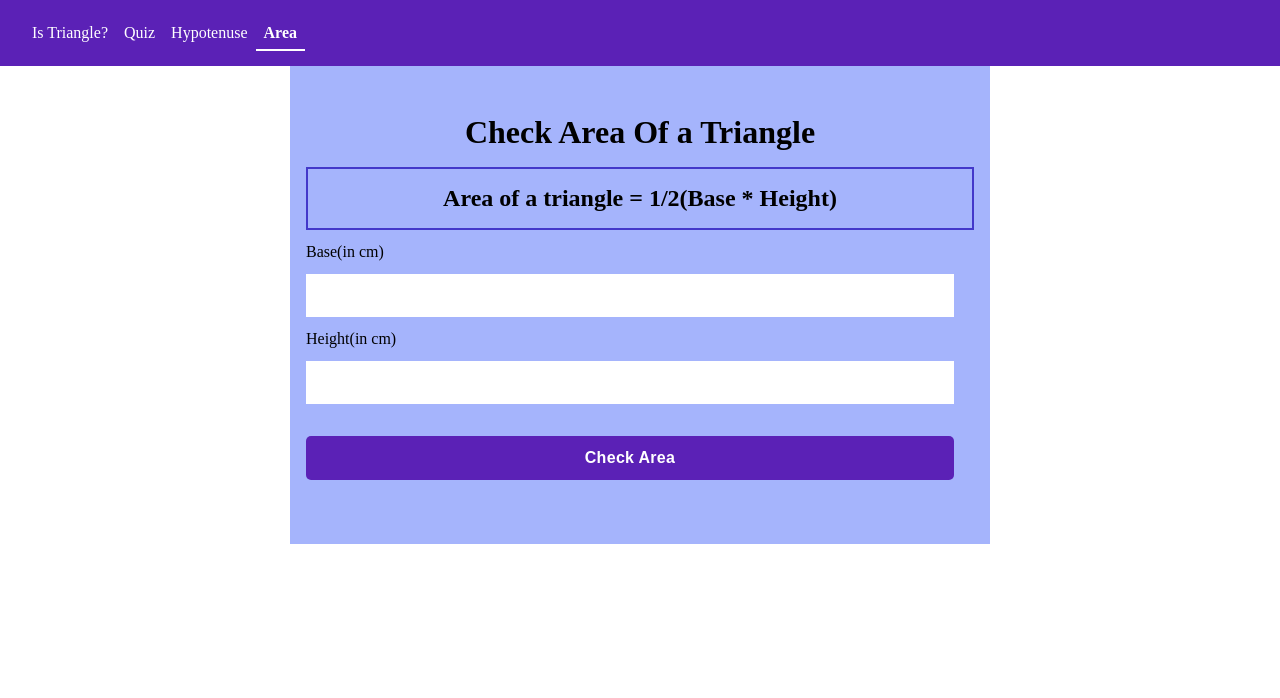
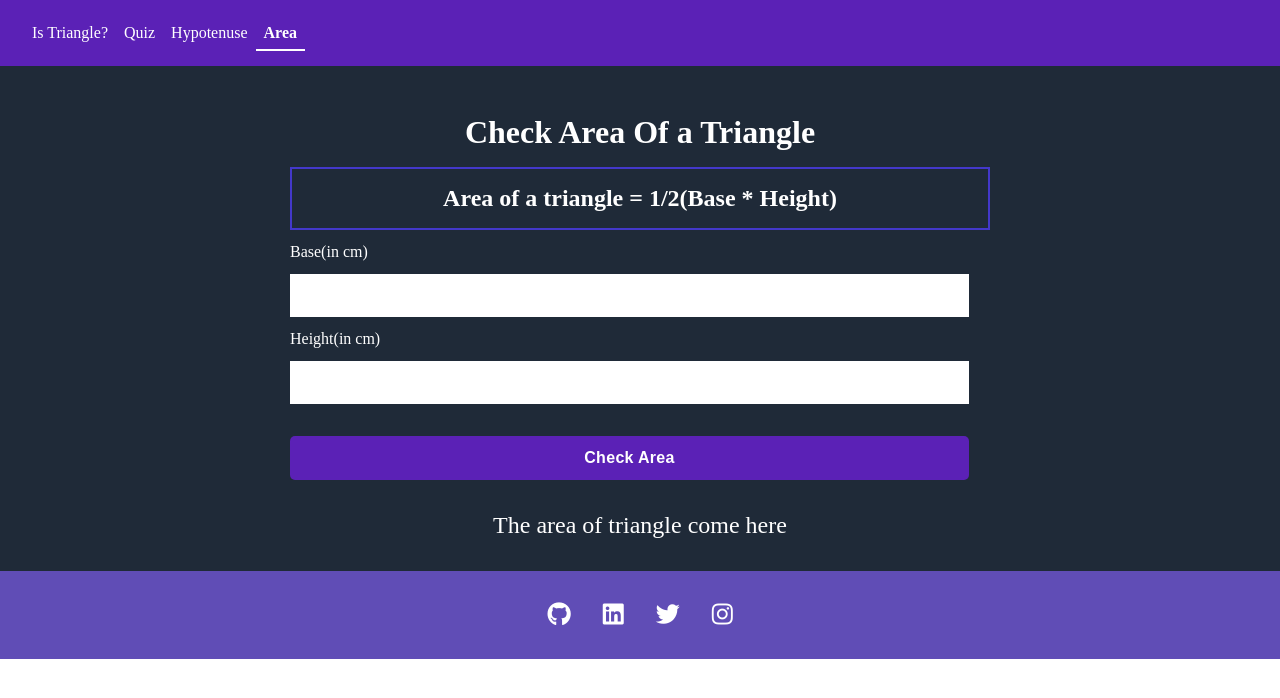
Before and after one commit to anuj-kumary/fun-with-triangles, a plain HTML site: page calArea.html in a window 1280 px wide. Drawn offline with Linux system fonts and the light colour scheme.

Commit message:
add footer

```diff
--- a/calArea.html
+++ b/calArea.html
@@ -1,11 +1,18 @@
 <!DOCTYPE html>
 <html lang="en">
   <head>
-    <meta charset="UTF-8">
-    <meta http-equiv="X-UA-Compatible" content="IE=edge">
-    <meta name="viewport" content="width=device-width, initial-scale=1.0">
+    <meta charset="UTF-8" />
+    <meta http-equiv="X-UA-Compatible" content="IE=edge" />
+    <meta name="viewport" content="width=device-width, initial-scale=1.0" />
     <title>Calculate Area Of Triangle</title>
-    <link rel="stylesheet" href="style.css">
+    <link rel="stylesheet" href="style.css" />
+    <link
+      rel="stylesheet"
+      href="https://cdnjs.cloudflare.com/ajax/libs/font-awesome/5.10.0/css/all.min.css"
+      integrity="sha512-PgQMlq+nqFLV4ylk1gwUOgm6CtIIXkKwaIHp/PAIWHzig/lKZSEGKEysh0TCVbHJXCLN7WetD8TFecIky75ZfQ=="
+      crossorigin="anonymous"
+      referrerpolicy="no-referrer"
+    />
   </head>
   <body>
     <nav>
@@ -13,20 +20,27 @@
         <li><a href="index.html">Is Triangle?</a></li>
         <li><a href="takeAQuiz.html">Quiz</a></li>
         <li><a href="calHypotenuse.html">Hypotenuse</a></li>
-          <li><a href="calArea.html" class="item-active" >Area</a></li>
+        <li><a href="calArea.html" class="item-active">Area</a></li>
       </ul>
     </nav>
-      <main>
+    <main class="conatainer">
+      <div class="center-container">
         <h1>Check Area Of a Triangle</h1>
         <h2 class="formula">Area of a triangle = 1/2(Base * Height)</h2>
         <label for="base">Base(in cm)</label>
-          <input type="number" id="base">
+        <input type="number" id="base" />
         <label for="height">Height(in cm)</label>
-          <input type="number" id="height">
+        <input type="number" id="height" />
         <button id="cal-area-btn">Check Area</button>
-          <div id="output"></div>
+        <div id="output">The area of triangle come here</div>
+      </div>
     </main>
-
+    <footer>
+      <a class="icon" href="https://github.com/anuj-kumary/"><i class="fab fa-github"></i></a>
+      <a class="icon" href="https://www.linkedin.com/in/anujkumar-yadav-29b2521aa/"><i class="fab fa-linkedin"></i></a>
+      <a class="icon" href="https://twitter.com/TheRealAnujK"><i class="fab fa-twitter"></i></a>
+      <a class="icon" href="https://www.instagram.com/iamanujk_/"><i class="fab fa-instagram"></i></a>
+    </footer>
     <script src="calArea.js"></script>
   </body>
 </html>
--- a/style.css
+++ b/style.css
@@ -1,109 +1,123 @@
-*{
+* {
   margin: 0%;
   padding: 0%;
   box-sizing: border-box;
 }
-body{
-    overflow-x:hidden;
+body {
+  overflow-x: hidden;
   font-size: 16px;
+  color: #fff;
 }
-nav{
-    background-color:#5B21B6;
+nav {
+  background-color: #5b21b6;
   padding: 1.5rem;
 }
-ul{
+ul {
   display: flex;
 }
-li{
+li {
   list-style: none;
 }
-a{
+a {
   text-decoration: none;
   color: #fff;
-    padding: .5rem;
+  padding: 0.5rem;
   font-weight: 500;
   font-size: 1rem;
 }
-.item-active{
+.item-active {
   border-bottom: 2px solid;
   font-weight: 700;
 }
-main{
+main {
   width: 100%;
   max-width: 700px;
   margin: auto;
   padding: 2rem 1rem;
-    background-color: #A5B4FC;
+  background-color: #a5b4fc;
 }
-h1{
+h1 {
   text-align: center;
   margin: 1rem;
 }
-.formula{
+.formula {
   text-align: center;
   padding: 1rem;
-    border: 2px solid #4338CA;
+  border: 2px solid #4338ca;
 }
-input{
+input {
   width: 97%;
   font-size: 1rem;
-    padding: .8rem 1rem;
+  padding: 0.8rem 1rem;
   border: none;
 }
 
-label{
+label {
   display: block;
-    padding: .8rem 0;
+  padding: 0.8rem 0;
 }
-button{
+button {
   display: block;
   width: 97%;
   font-size: 1rem;
-    padding: .8rem 0;
+  padding: 0.8rem 0;
   margin: 2rem 0;
   cursor: pointer;
   border-radius: 5px;
   border: none;
-    background-color: #5B21B6;
+  background-color: #5b21b6;
   color: #fff;
   font-weight: 600;
-    letter-spacing: .3px;
+  letter-spacing: 0.3px;
 }
-#output{
+#output {
   text-align: center;
   font-size: 1.5rem;
 }
-#output-quiz{
-    color: #fff;
+#output-quiz {
+  /* color: #fff; */
   text-align: center;
   font-size: 1.3rem;
 }
-.conatainer{
+.conatainer {
   max-width: 100%;
+  height: auto;
   background-color: #1f2a38;
 }
-.heading{
+.heading {
   color: #fff;
 }
-.quiz-container{
+.center-container {
   max-width: 700px;
   margin: auto;
 }
-.questions{
+.questions {
   padding: 2rem;
   border: 2px solid #604db6;
   margin: 1rem 0;
   border-radius: 5px;
   color: #fff;
 }
-.questions p{
+.questions p {
   margin-bottom: 1rem;
   letter-spacing: 1px;
 }
-.questions label{
-    margin-right: .5rem;
+.questions label {
+  margin-right: 0.5rem;
   display: block;
 }
-.questions input{
+.questions input {
   width: 10%;
 }
+footer {
+  background-color: #604db6;
+  width: 100%;
+  height: 11vh;
+  display: flex;
+  justify-content: center;
+}
+.icon {
+  line-height: 7vh;
+  font-size: 1.5rem;
+  padding: 1rem;
+}
```
Also changed, not shown: calArea.js (+10 -10 lines), calHypotenuse.html (+23 -9 lines), calHypotenuse.js (+11 -13 lines), index.html (+33 -17 lines), index.js (+19 -15 lines), takeAQuiz.html (+9 -2 lines). Lines whose indentation alone changed are shown as unchanged.
